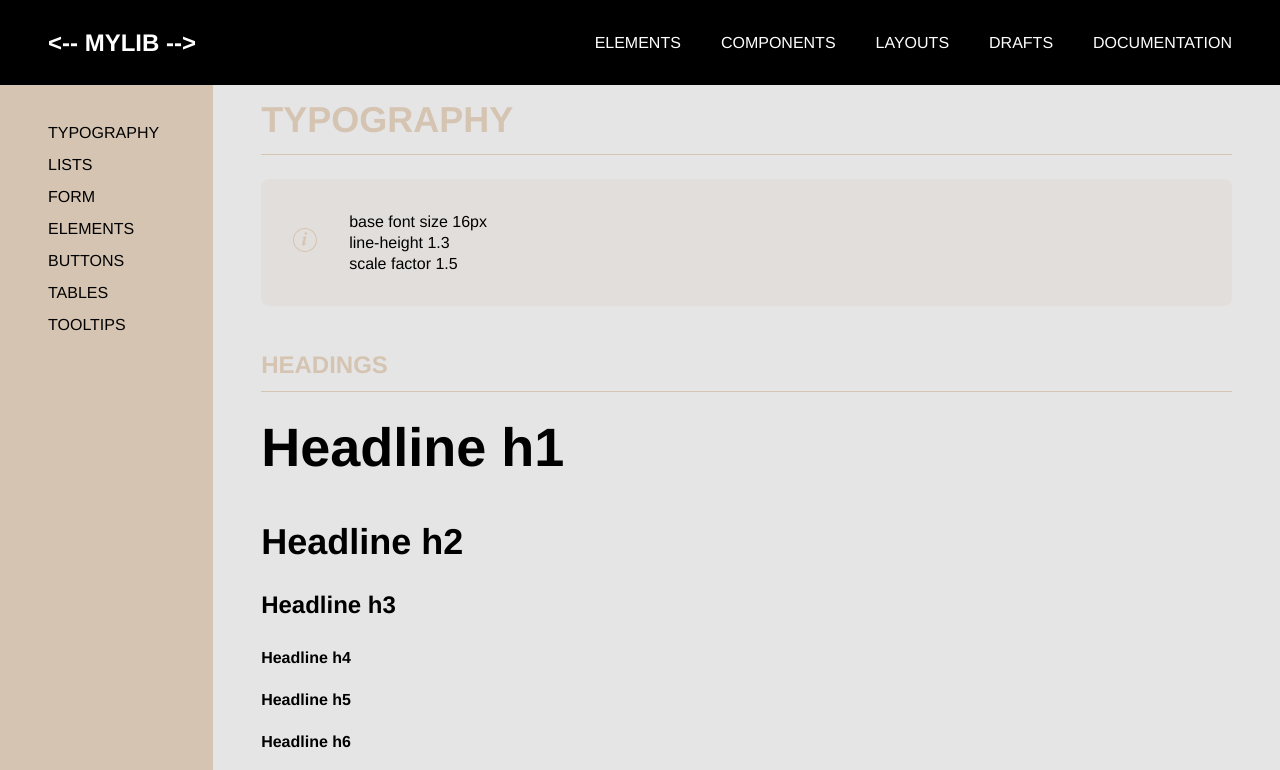
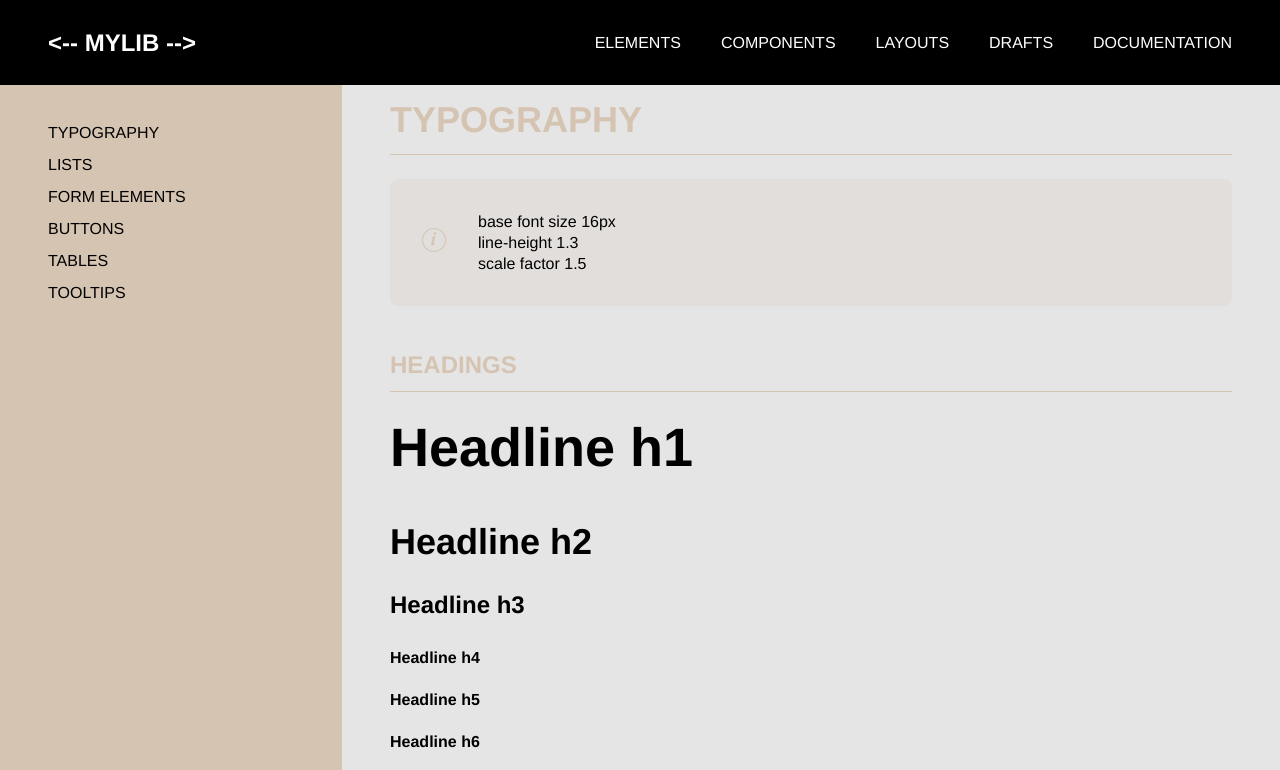
Before and after one commit to sofiiaruban/personal-library, a plain HTML site: page index.html in a window 1280 px wide. Shown: the top 770 px of the page. Drawn offline with Linux system fonts and the light colour scheme; a small style sheet from the web is missing.

Commit message:
Update style.css

```diff
--- a/style.css
+++ b/style.css
@@ -102,7 +102,7 @@ aside.side-menu {
 	line-height: 32px;
 }
 ul.side-list {
-	width: 17%;
+	width: 240px;
 }
 ul.side-list > li:hover {
 	list-style-type:disc;
```
